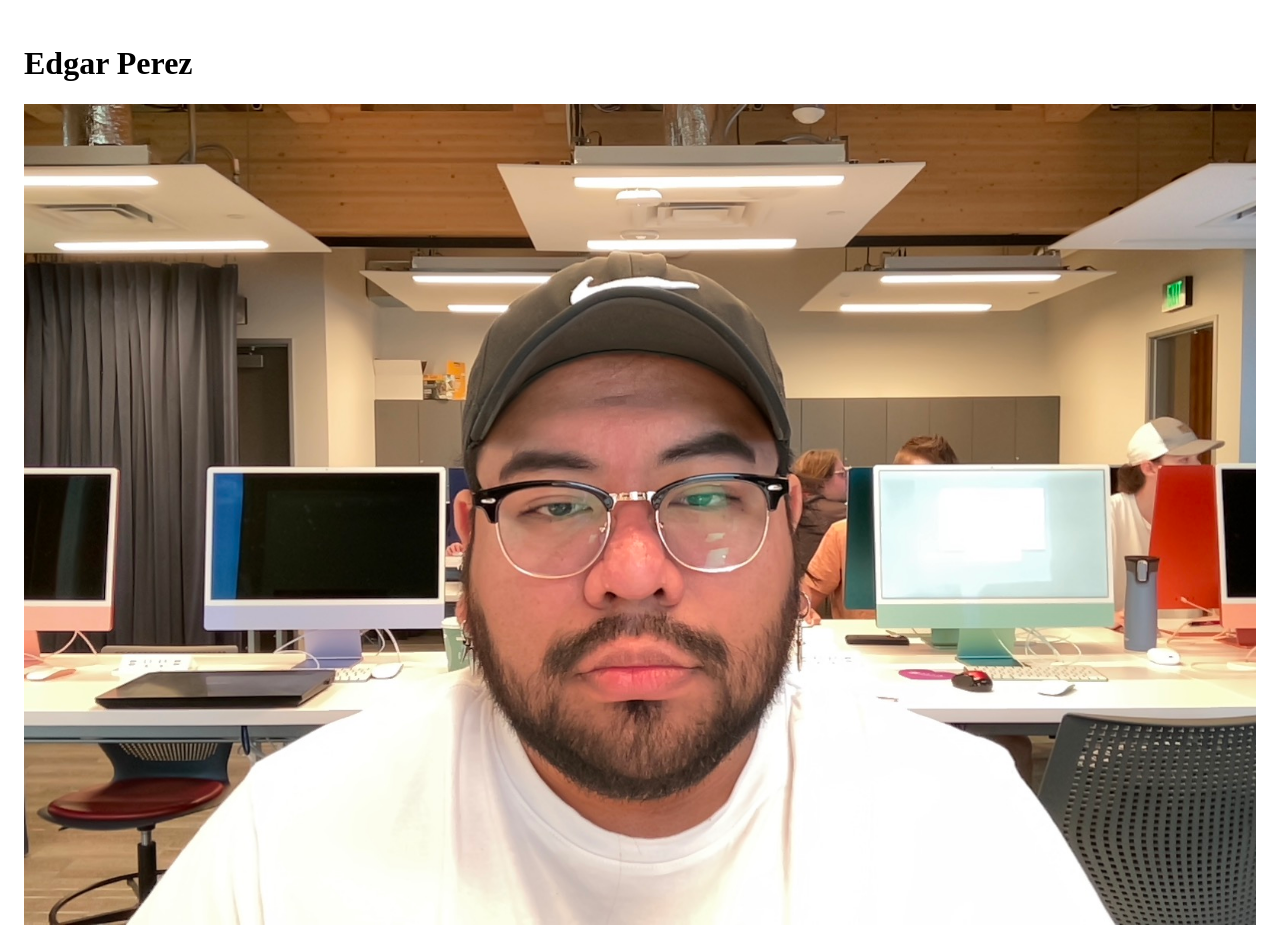
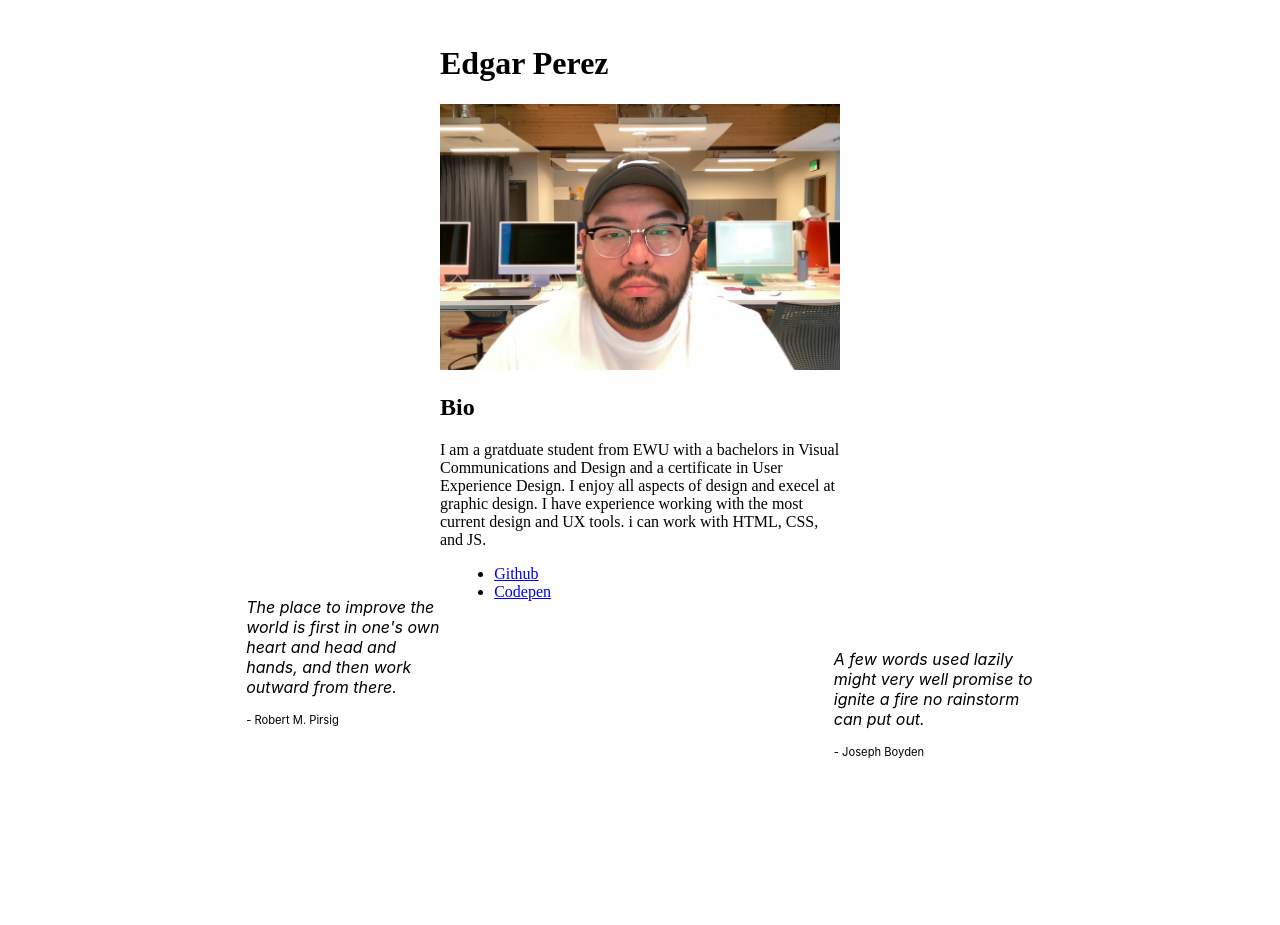
Before and after one commit to edperez91/mywebsite, a plain HTML site: page index.html in a window 1280 px wide. Shown: the top 925 px of the page. After the commit the page ends 800 px from the top, so only its background shows below. Drawn offline with Linux system fonts and the light colour scheme.

Commit message:
Beta Version
This is my Bata Version

```diff
--- a/css/styles.css
+++ b/css/styles.css
@@ -1,3 +1,5 @@
+@import url(boak.CSS);
+
 :root {
   --content-width: 50ch;
   --inset: calc( -1 * (100vw - var(--content-width)) / 4 );
--- a/index.html
+++ b/index.html
@@ -12,12 +12,51 @@
     <link rel="manifest" href="favicons/site.webmanifest">
 
     <link rel="stylesheet" href="css/styles.css">
+    <!--<link rel="stylesheet" href="css/boska.css">-->
     <srcipt src="js/scripts.js" defer></script>
 
 </head>
-<body>
 
-    <h1>Edgar Perez</h1>
+<title>MY Website</title>
+  </head>
+  <body>
+
+    <header class="header">
+      <h1 class="challenge-title">Edgar Perez</h1>
+    </header>
+    <main class="main">
+        <img src="img/me.jpg" alt="My Image" >
+
+        <h2>Bio</h2>
+        <p>I am a gratduate student from EWU with a bachelors in Visual Communications and Design and a certificate in User Experience Design.
+        I enjoy all aspects of design and execel at graphic design. I have experience working with the most current design and UX tools. i
+        can work with HTML, CSS, and JS.</p>
+
+      <blockquote class="pull-start">
+        <p>
+          The place to improve the world is first in one's own heart and head
+          and hands, and then work outward from there.
+        </p>
+        <p class="author">- Robert M. Pirsig</p>
+      </blockquote>
+      <p>
+        <ul>
+            <li><a href="https://github.dev/edperez91">Github</a></li>
+            <li><a href="https://codepen.io/eperez24">Codepen</a></li>
+        </ul>
+      </p>
+      <blockquote class="pull-end">
+        <p>
+          A few words used lazily might very well promise to ignite a fire no
+          rainstorm can put out.
+        </p>
+        <p class="author">- Joseph Boyden</p>
+      </blockquote>
+    </main>
+  </body>
+  <!--<body>
+
+ <h1>Edgar Perez</h1>
 
     <img src="img/me.jpg" alt="My Image" >
 
@@ -34,6 +73,5 @@
     <p>Lorem ipsum dolor sit, amet consectetur adipisicing elit. Dolores porro fugit nostrum sapiente minus expedita, debitis quas asperiores fugiat architecto, iusto fuga vitae assumenda illo, at reiciendis. Inventore, sint aperiam.</p>
     <p>Lorem ipsum dolor sit amet consectetur adipisicing elit. Ducimus adipisci iste maiores incidunt non, excepturi assumenda illum corporis ipsam corrupti expedita voluptatibus, beatae distinctio cumque placeat officiis cum sit earum!</p>
 
-
-</body>
+</body>-->
 </html>
```
